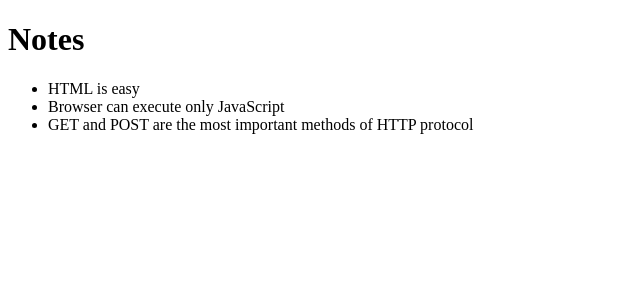
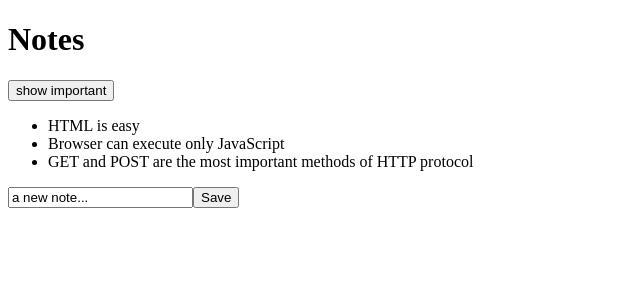
Before and after one commit to DenysChavez/full-stack-open-2023, a React (Create React App) app in the folder part2/notes/: page / in a window 1280 px wide. Shown: the top 300 px of the page, without its empty margins (0-640 px from the left). Built offline with nearby package versions, Linux system fonts and the light colour scheme.

Commit message:
Form notes

```diff
--- a/part2/notes/src/App.js
+++ b/part2/notes/src/App.js
@@ -1,15 +1,56 @@
-import Note from "./components/Note"
+import { useState } from "react";
 
-const App = ({ notes }) => {
+import Note from "./components/Note";
+
+const App = (props) => {
+  const [notes, setNotes] = useState(props.notes);
+  const [newNote, setNewNote] = useState("a new note...");
+  const [showAll, setShowAll] = useState(true);
+
+  const addNote = (event) => {
+    event.preventDefault();
+
+    const noteObject = {
+      content: newNote,
+      important: Math.random() < 0.5,
+      id: notes.length + 1
+    }
+    setNotes(notes.concat(noteObject))
+    setNewNote('')
+
+  };
+
+  const hanldeNoteChange = (event) => {
+    console.log(event.target.value);
+    setNewNote(event.target.value);
+  };
+
+  const notesToShow = showAll
+    ? notes
+    : notes.filter(note => note.important);
+
+
   return (
     <div>
       <h1>Notes</h1>
+
+      <div>
+        <button onClick={() => setShowAll(!showAll)}>
+          show {showAll ? 'important' : 'all'}
+        </button>
+      </div>
+
       <ul>
-        {notes.map(note =>
-          <Note key={note.id} note={note} />)}
+        {notesToShow.map((note) => (
+          <Note key={note.id} note={note} />
+        ))}
       </ul>
+      <form onSubmit={addNote}>
+        <input value={newNote} onChange={hanldeNoteChange} />
+        <button type="submit">Save</button>
+      </form>
     </div>
-  )
-}
+  );
+};
 
-export default App
+export default App;
--- a/part2/notes/src/components/Note.js
+++ b/part2/notes/src/components/Note.js
@@ -1,7 +1,7 @@
 const Note = ({ note }) => {
     return (
-        <li>{note.content}</li>
+      <li>{note.content}</li>
     )
-}
+  }
 
-export default Note;
+  export default Note
```
